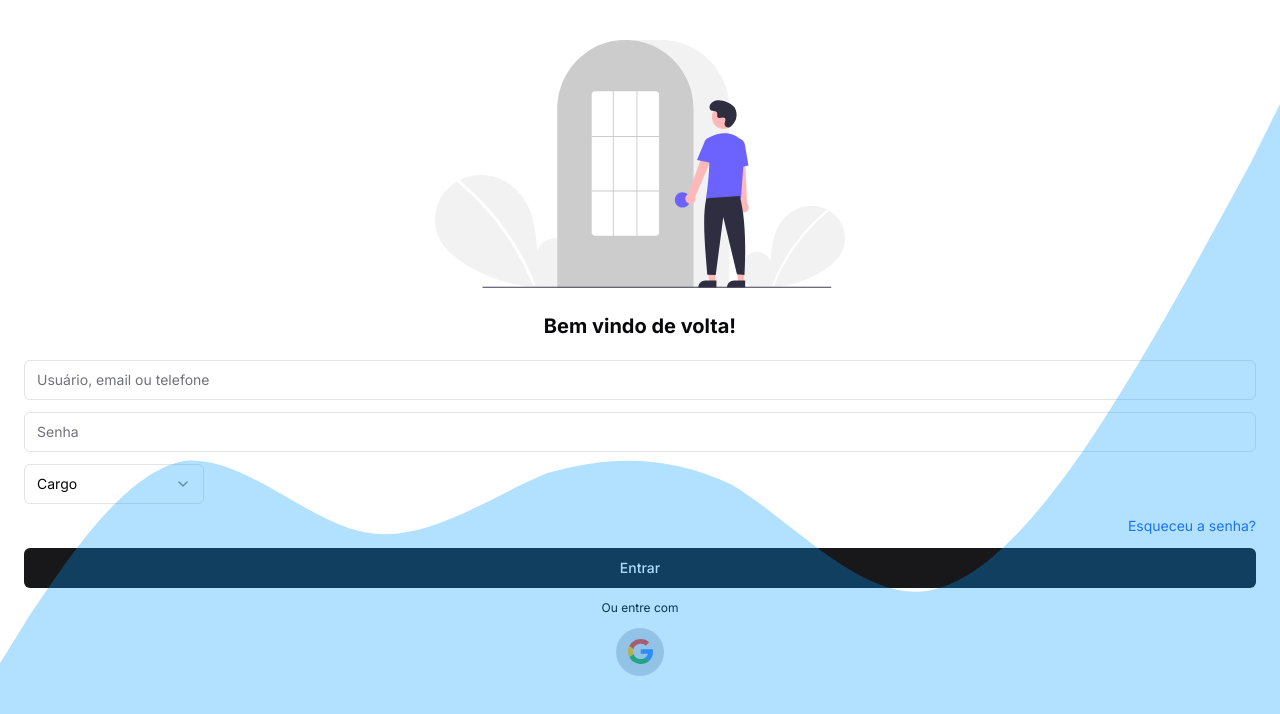
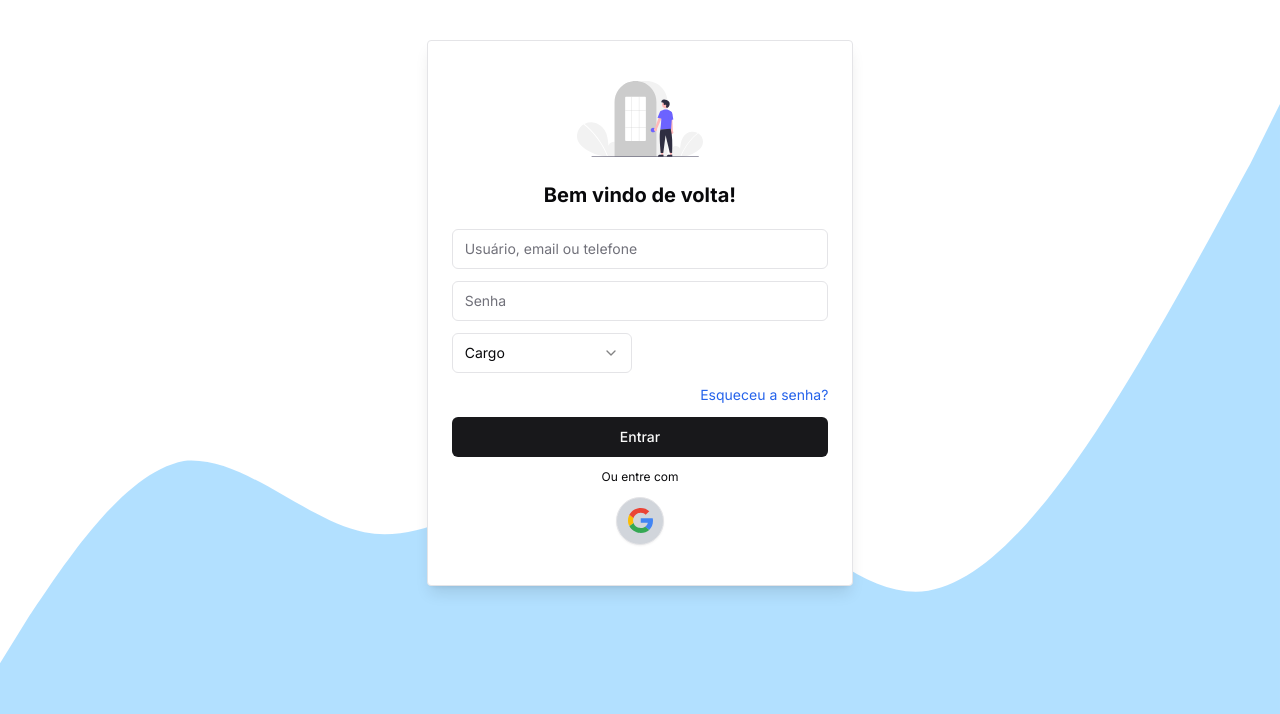
Before and after one commit to WillDFz/shadcn-tsc-store, a Next.js app: page /auth/login in a window 1280 px wide. Shown: the top 714 px of the page. Built offline with nearby package versions, Linux system fonts and the light colour scheme.

Commit message:
Update: Login page desktop

```diff
--- a/src/app/auth/login/page.tsx
+++ b/src/app/auth/login/page.tsx
@@ -3,7 +3,7 @@ import LoginForm from './../../../components/Forms/LoginForm/LoginForm';
 
 const page = () => {
   return (
-    <div className='h-screen'>
+    <div className=''>
       <LoginForm />
     </div>
   )
--- a/src/components/Contexts/AuthContext.tsx
+++ b/src/components/Contexts/AuthContext.tsx
@@ -1,6 +1,7 @@
 'use client'
 import { createContext, useContext, ReactNode, useState } from 'react';
 import User from '@/interfaces/User';
+import { useRouter } from 'next/navigation';
 
 interface AuthContextProps {
   user: User | null;
@@ -16,6 +17,7 @@ interface AuthProviderProps {
 
 export const AuthProvider: React.FC<AuthProviderProps> = ({ children }) => {
   const [user, setUser] = useState<User | null>(null);
+  const router = useRouter()
 
   const login = (userData: User) => {
     setUser(userData);
@@ -24,6 +26,7 @@ export const AuthProvider: React.FC<AuthProviderProps> = ({ children }) => {
 
   const logout = () => {
     setUser(null);
+    router.push('/auth/login')
   };
 
   return (
--- a/src/components/Footer/Footer.tsx
+++ b/src/components/Footer/Footer.tsx
@@ -8,18 +8,18 @@ const Footer = () => {
                 <div className='ps-5 lg:p-0 my-4 lg:w-1/4'>
                     <img src="/svg/logo.svg" className='w-1/2 m-auto' alt="" />
                 </div>
-                <div className='flex flex-col lg:w-1/4 items-center lg:items-start text-white space-y-3'>
+                <div className='flex flex-col lg:w-1/4 items-center lg:items-start text-white space-y-3 mb-4 lg:mb-0'>
                     <Link href="#" className="">Sobre nós</Link>
                     <Link href="#" className="">Encontre a loja</Link>
                     <Link href="#" className="">Categorias</Link>
                     <Link href="#" className="">Blogs</Link>
                 </div>
-                <div className='flex flex-col items-center lg:items-start lg:w-1/4 text-white space-y-3'>
+                <div className='flex flex-col items-center lg:items-start lg:w-1/4 text-white space-y-3 mb-4 lg:mb-0'>
                     <Link href="#" className="">Central de ajuda</Link>
                     <Link href="#" className="">Reembolso</Link>
                     <Link href="#" className="">Frete</Link>
                 </div>
-                <div className='flex flex-col items-center lg:items-start lg:w-1/4 text-white space-y-3'>
+                <div className='flex flex-col items-center lg:items-start lg:w-1/4 text-white space-y-3 mb-4 lg:mb-0'>
                     <Link href="#" className="">Login</Link>
                     <Link href="#" className="">Cadastrar-se</Link>
                     <Link href="#" className="">Configurações</Link>
--- a/src/components/Forms/LoginForm/LoginForm.tsx
+++ b/src/components/Forms/LoginForm/LoginForm.tsx
@@ -16,7 +16,7 @@ import { zodResolver } from '@hookform/resolvers/zod'
 import { useAuth } from "@/components/Contexts/AuthContext"
 
 const formSchema = z.object({
-    username: z.string().email(),
+    username: z.string().min(4),
     password: z.string().min(8),
     role: z.string().min(1)
 })
@@ -43,8 +43,11 @@ const LoginForm: React.FC = () => {
 
 
     return (
-        <div className=''>
-            <div className='px-6 pt-10'>
+        <>
+            <div className='h-full'>
+                <div>
+                    <div className='lg:bg-white lg:border lg:rounded lg:w-1/3 px-6 py-10 lg:shadow-lg mx-auto lg:my-10'>
+                        <div>
                             <img src='/svg/login.svg' className='w-4/6 lg:w-4/12 mx-auto mb-6' />
                             <Form {...form}>
                                 <div className='bg-'>
@@ -103,15 +106,17 @@ const LoginForm: React.FC = () => {
                                 </div>
                             </Form>
                         </div>
-
-            <div className='flex flex-col justify-center flex-wrap items-center  mt-3'>
+                        <div className='flex flex-col justify-center flex-wrap items-center mt-3 z-10'>
                             <div className='text-xs mb-3'>Ou entre com</div>
-                <div className="w-12 h-12 flex items-center justify-center rounded-full bg-gray-300">
+                            <div className="w-12 h-12 flex items-center justify-center shadow-sm border rounded-full bg-gray-300">
                                 <Image src="/svg/googleIcon.svg" width={25} height={25} alt="" />
                             </div>
                         </div>
-            <img src="/svg/loginFooter.svg" className='w-full absolute bottom-0' />
                     </div>
+                </div>
+            </div>
+            <img src="/svg/loginFooter.svg" className='w-full fixed bottom-0 -z-10' />
+        </>
     )
 }
 
--- a/src/components/Header/Header.tsx
+++ b/src/components/Header/Header.tsx
@@ -9,11 +9,12 @@ import Navbar from './../Navbar/Navbar';
 import SearchInput from '../SearchInput/SearchInput';
 import { useAuth } from '@/components/Contexts/AuthContext';
 import Link from 'next/link';
+import { Button } from '../ui/button';
 
 const Header: React.FC = () => {
   const [isOpen, setOpen] = useState<boolean>(false);
 
-  const { user } = useAuth()
+  const { user, logout } = useAuth()
 
   const cartContext = useContext(CartContext)
 
@@ -40,10 +41,15 @@ const Header: React.FC = () => {
         </div>
         {/* Account and Cart */}
         <div className="flex justify-end items-center">
-          <div className="flex flex-col items-center justify-center pt-5">
+          {/* Account */}
+          <div className="hidden lg:flex flex-col items-center justify-center pt-5">
             <img src="/svg/user.svg" alt="" className='w-6 h-6' />
             {user ? (
-              <Link href="#" className='text-white text-xs'>Minha conta</Link>
+              <div className='text-white text-xs'>
+                <Link href="#" className=' '>{user.username}</Link>
+                <span> | </span>
+                <Button className='h-0 hover:text-white p-0' variant="ghost" onClick={e => logout()}>sair</Button>
+              </div>
 
             ) : (
               <Link href="/auth/login" className='text-white text-xs'>Entrar</Link>
--- a/src/components/Sidebar/Sidebar.tsx
+++ b/src/components/Sidebar/Sidebar.tsx
@@ -2,6 +2,7 @@ import React from 'react';
 import { Button } from '@/components/ui/button';
 import Link from 'next/link';
 import HamburgerMenu from 'hamburger-react';
+import { useAuth } from '../Contexts/AuthContext';
 
 
 interface SidebarProps {
@@ -10,6 +11,9 @@ interface SidebarProps {
 }
 
 const Sidebar: React.FC<SidebarProps> = ({ setOpen, isOpen }) => {
+
+    const { user, logout } = useAuth()
+
     return (
         <div className="w-8/12 h-full fixed top-0 bg-black z-50">
             <HamburgerMenu size={24} color="#ffffff" distance="lg" toggled={isOpen} toggle={setOpen} />
@@ -36,7 +40,19 @@ const Sidebar: React.FC<SidebarProps> = ({ setOpen, isOpen }) => {
                 </div>
             </div>
             <div className='w-8/12 fixed flex bottom-0 p-3'>
-                <Button variant='secondary' className='w-full'>Logout</Button>
+                {user ? (
+                    <div className='w-full'>
+                        <div className="text-white text-sm mb-3">Bem vindo, {user.username}!</div>
+                        <Button variant='secondary' className='w-full' onClick={e => logout()}>Logout</Button>
+                    </div>
+
+                ) : (
+                    <Button variant='secondary' className='w-full'>
+                        <Link href="/auth/login">
+                            Login
+                        </Link>
+                    </Button>
+                )}
             </div>
         </div>
     );
```
Lines whose indentation alone changed are shown as unchanged.
